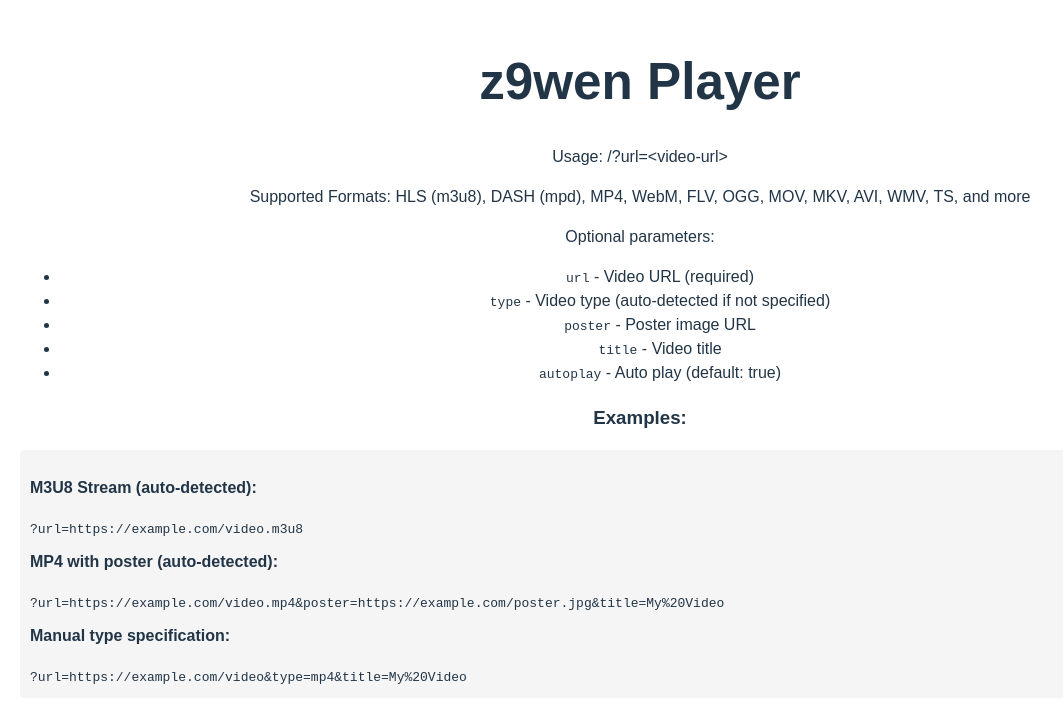
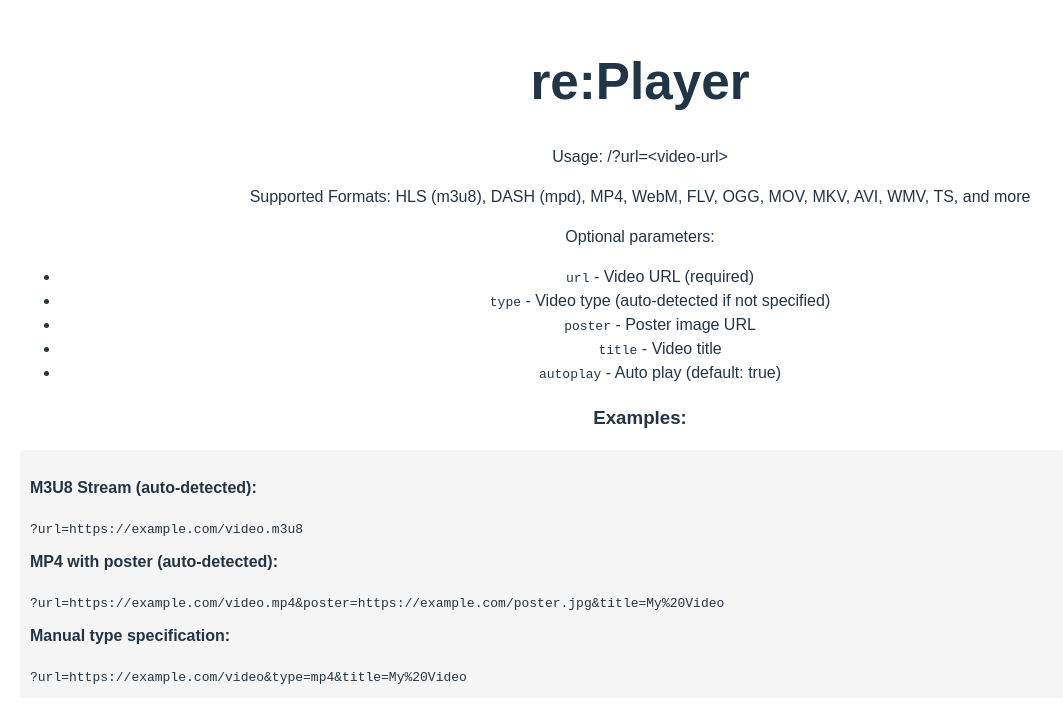
Before and after one commit to z9wen/re_player, a React (Vite) app: page / in a window 1280 px wide. Shown: the top 722 px of the page, without its empty margins (0-1063 px from the left). Built offline with nearby package versions, Linux system fonts and the light colour scheme.

Commit message:
update: dependent

```diff
--- a/src/App.tsx
+++ b/src/App.tsx
@@ -8,7 +8,7 @@ function App() {
   if (!url) {
     return (
       <div className="app-container" style={{ padding: '20px', fontFamily: 'Arial, sans-serif' }}>
-        <h1>z9wen Player</h1>
+        <h1>re:Player</h1>
         <p>Usage: /?url=&lt;video-url&gt;</p>
         <p>Supported Formats: HLS (m3u8), DASH (mpd), MP4, WebM, FLV, OGG, MOV, MKV, AVI, WMV, TS, and more</p>
         <p>Optional parameters:</p>
```
Also changed, not shown: 1 other file (tests, documents, lock files or other folders).
